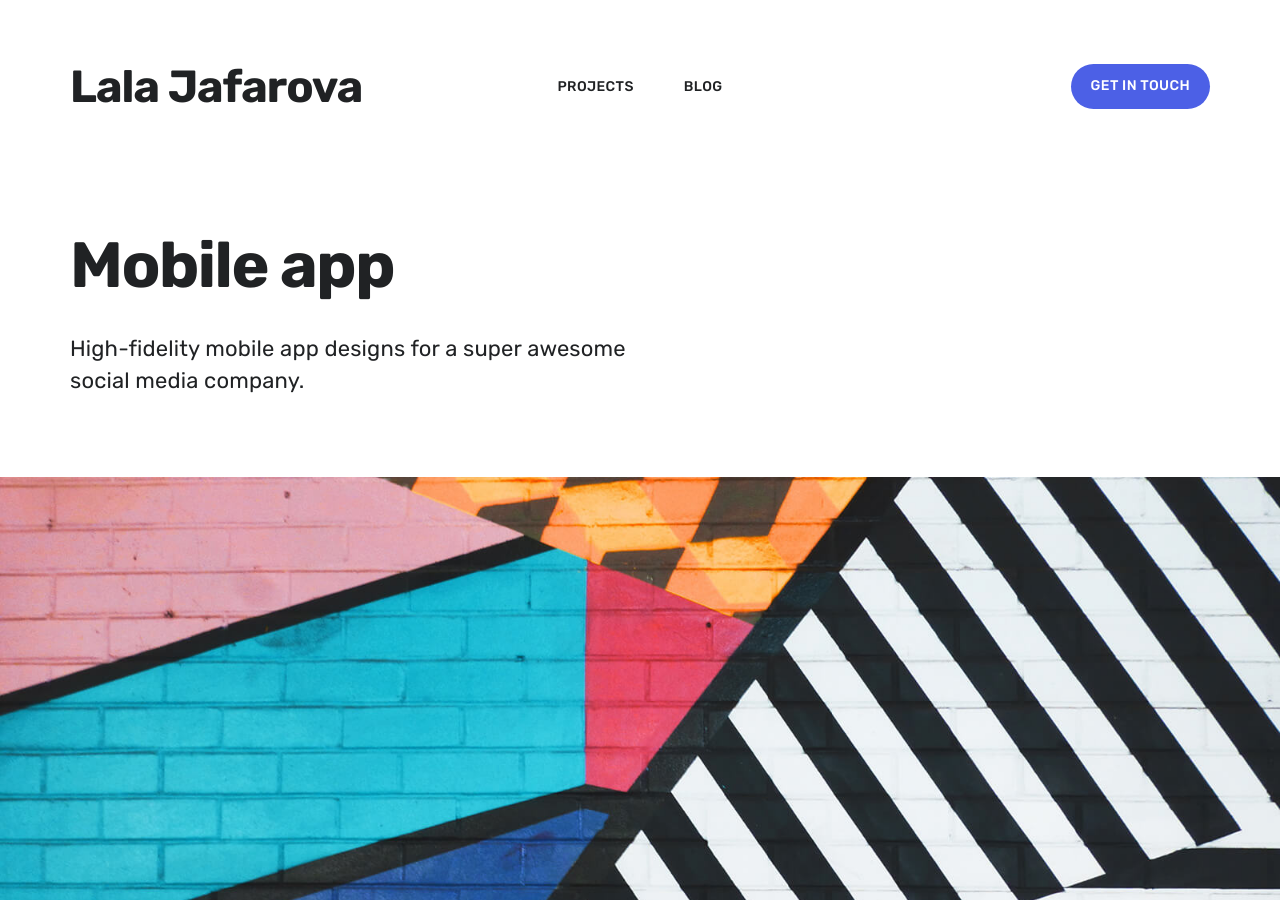
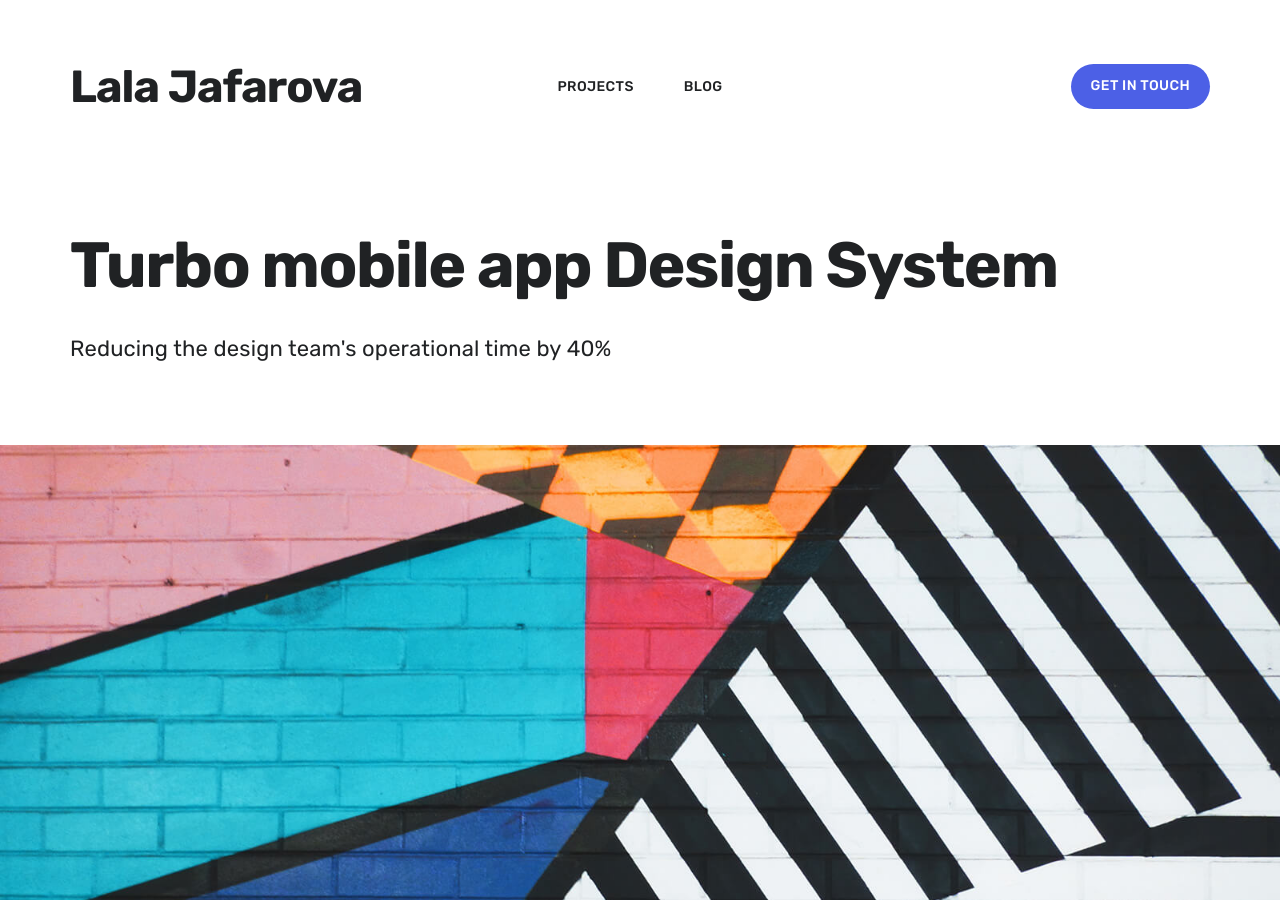
Before and after one commit to lajafar/design-portfolio, a Jekyll site: the page built from _projects/2019-07-24-demo-project.md, in a window 1280 px wide and 900 px high. Built offline with Jekyll 4.4.1, drawn with Linux system fonts in a browser that asks for light colours; nearby versions of some CDN libraries; some of the changed text lies outside the part shown.

Commit message:
fixed content in About section and added project content

```diff
--- a/_includes/section__about.html
+++ b/_includes/section__about.html
@@ -11,11 +11,11 @@
     </div>
 
     <div class="about__content">
-      <h2 class="title">Hey, I’m Lala, nice to meet you!</h2>
+      <h2 class="title">Nice to meet you!</h2>
       <p class="subtitle subtitle--light">I’m a product designer and a aspiring frontend developer with over 3 years of experience under my belt.
       </p>
 
-      <p>I have worked with the biggest oilfield service company</p>
+      <!-- <p>I have worked with the biggest oilfield service company</p> -->
       <p>My skills include product design, prototyping, mobile design,
         design systems, front-end development and junior designers mentorship. I’m interested in clean aesthetics, minimalism and simplistic UX solutions.</p>
       <p>I’d love to learn about your company and see how I can help, feel free to send me an email!</p>
--- a/_projects/2019-07-24-demo-project.md
+++ b/_projects/2019-07-24-demo-project.md
@@ -1,8 +1,8 @@
 ---
-title: Mobile app
-subtitle: High-fidelity mobile app designs for a super awesome social media company.
+title: Turbo mobile app Design System
+subtitle: Reducing the design team's operational time by 40%
 date: 2019-07-24 00:00:00
-description: This is a demo post that shows what you can do inside portfolio and blog posts. We’ve included everything you need to create engaging posts and case studies to show off your work in a beautiful way.
+description: Building a 0-1 Design System for the biggest car marketplace in Azerbaijan - 1M+ users
 featured_image: demo.jpg
 accent_color: '#4C60E6'
 gallery_images:
```
